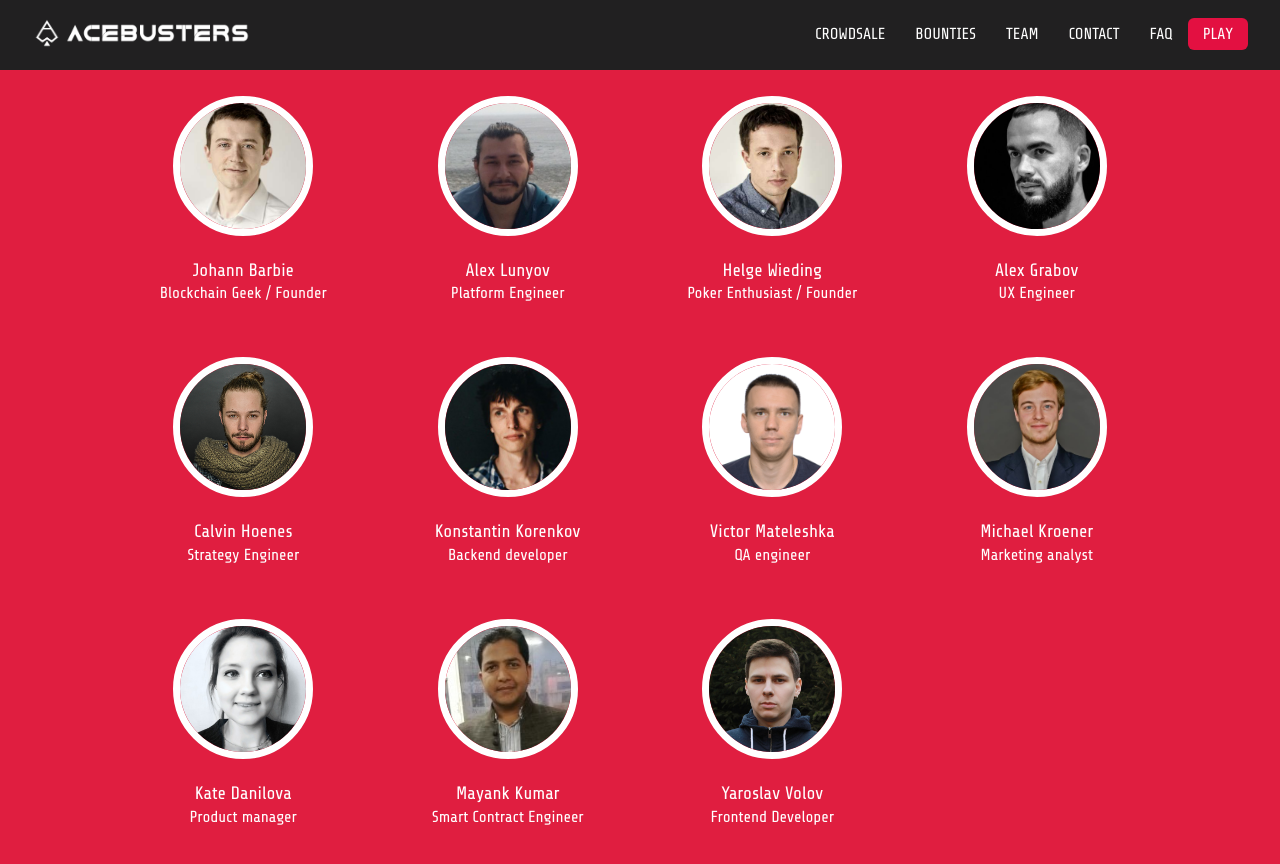
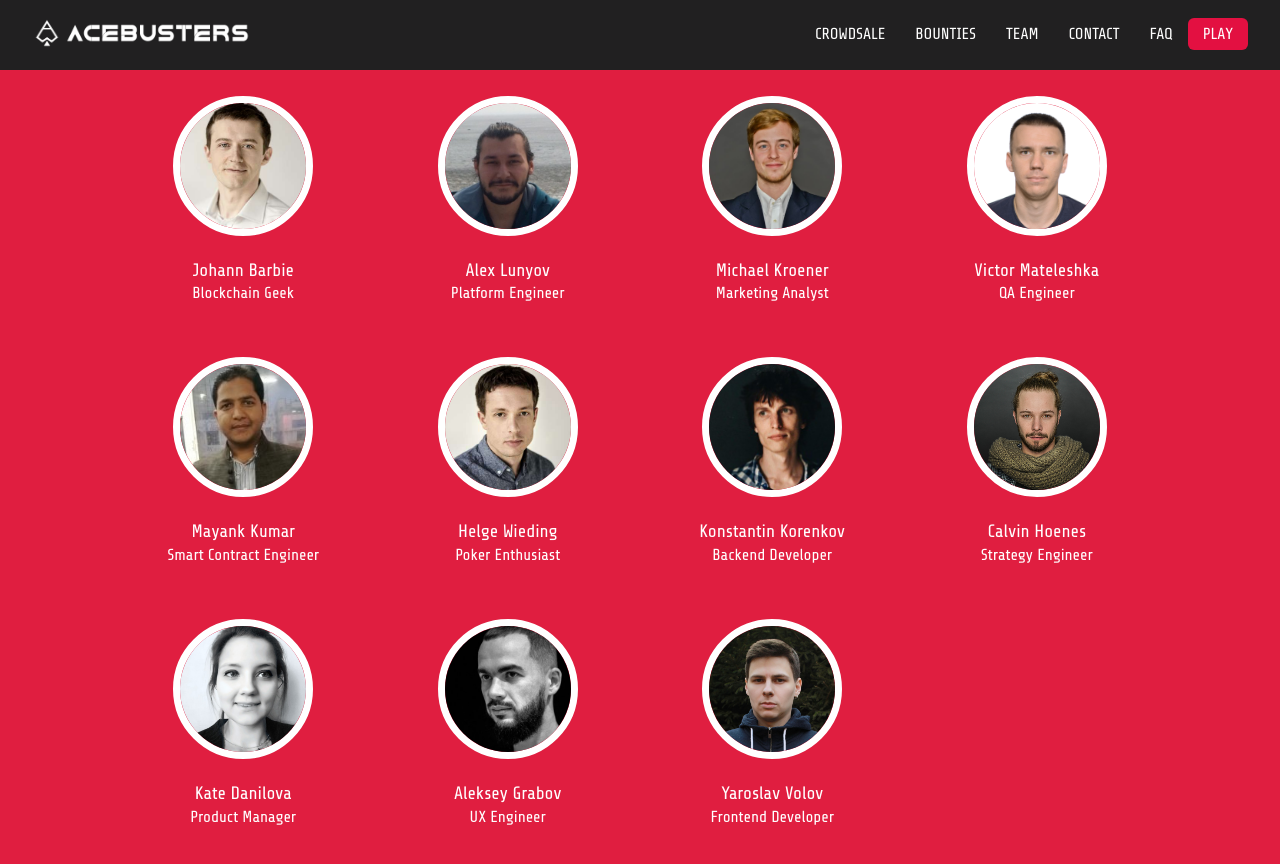
Before and after one commit to acebusters/acebusters-website, a Jekyll site: the page built from index.html, in a window 1280 px wide and 900 px high, scrolled down 4788 px. Shown: the top 864 px of the window. Built offline with Jekyll 4.4.1, drawn with Linux system fonts in a browser that asks for light colours.

Commit message:
order of team

```diff
--- a/_layouts/crowdsale.html
+++ b/_layouts/crowdsale.html
@@ -329,7 +329,7 @@ layout: default
                             </div>
                             <div class="status">
                                 <span>Mental Poker Protocol</span>
-                                <p>Develop of an efficient protocol to guarantee a fair shuffle and protect the secrecy of the cards.</p>
+                                <p>Development of an efficient protocol to guarantee a fair shuffle and protect the secrecy of the cards.</p>
                             </div>
                         </li>
                         <li class="li complete">
--- a/index.html
+++ b/index.html
@@ -17,11 +17,11 @@ newsletter_sign_up: Thank you! Please check your e-mail to confirm your subscrip
             </div>
             <div class="col-md-5">
                 <div class="intro-buttons">
-                    <a class="button-base" href="files/The Acebusters Economy.pdf" target="_blank">
+                    <a class="button-base" href="files/acebusters_whitepaper_v095.pdf" target="_blank">
                         Read Whitepaper
                     </a>
-                    <a class="button-base" href="http://beta.acebusters.com" target="_blank">
-                        Join Beta
+                    <a class="button-base" href="https://dapp.acebusters.com" target="_blank">
+                        Play Poker
                     </a>
                 </div>
             </div>
@@ -209,8 +209,7 @@ newsletter_sign_up: Thank you! Please check your e-mail to confirm your subscrip
   <div class="container-fluid">
     <div class="row" style="margin-48">
       <div class="col-sm-12">
-                <h2 class="section-heading">WE’VE GOT BLOCKCHAINERS AND POKER LOVERS ALIKE.
-                  <span>Meet the team.</span></h2>
+        <h2 class="section-heading">WE’VE GOT BLOCKCHAINERS AND POKER LOVERS ALIKE. <span>Meet the team.</span></h2>
       </div>
     </div>
       <div class="row" style="margin-top:32px;">
@@ -218,7 +217,7 @@ newsletter_sign_up: Thank you! Please check your e-mail to confirm your subscrip
             <div class="team-member">
                 <img src="img/team/2.png" class="img-responsive img-circle" alt="Johann Barbie">
                 <h4>Johann Barbie</h4>
-                    <p class="team-role">Blockchain Geek / Founder</p>
+                <p class="team-role">Blockchain Geek</p>
             </div>
         </div>
         <div class="col-sm-3">
@@ -230,46 +229,46 @@ newsletter_sign_up: Thank you! Please check your e-mail to confirm your subscrip
         </div>
         <div class="col-sm-3">
             <div class="team-member">
-                    <img src="img/team/1.png" class="img-responsive img-circle" alt="Helge Wieding">
-                    <h4 class="team-headline">Helge Wieding</h4>
-                    <p class="team-role">Poker Enthusiast / Founder</p>
+                <img src="img/team/mkroener.jpg" class="img-responsive img-circle" alt="Michael Kroener">
+                <h4>Michael Kroener</h4>
+                <p class="team-role">Marketing Analyst</p>
             </div>
         </div>
         <div class="col-sm-3">
             <div class="team-member">
-                    <img src="img/team/grabus.jpg" class="img-responsive img-circle" alt="Johann Barbie">
-                    <h4 class="team-headline">Alex Grabov</h4>
-                    <p class="team-role">UX Engineer</p>
+                <img src="img/team/victorm.jpg" class="img-responsive img-circle" alt="Victor Mateleshka">
+                <h4>Victor Mateleshka</h4>
+                <p class="team-role">QA Engineer</p>
             </div>
         </div>
       </div>
       <div class="row">
         <div class="col-sm-3">
             <div class="team-member">
-                  <img src="img/team/calvin.jpg" class="img-responsive img-circle" alt="Calvin Hoenes">
-                  <h4>Calvin Hoenes</h4>
-                  <p class="team-role">Strategy Engineer</p>
+                <img src="img/team/mayank.jpg" class="img-responsive img-circle" alt="Mayank Kumar">
+                <h4>Mayank Kumar</h4>
+                <p class="team-role">Smart Contract Engineer</p>
+            </div>
+        </div>
+        <div class="col-sm-3">
+            <div class="team-member">
+                <img src="img/team/1.png" class="img-responsive img-circle" alt="Helge Wieding">
+                <h4 class="team-headline">Helge Wieding</h4>
+                <p class="team-role">Poker Enthusiast</p>
             </div>
         </div>
         <div class="col-sm-3">
             <div class="team-member">
                 <img src="img/team/kosta.jpg" class="img-responsive img-circle" alt="Konstantin Korenkov">
                 <h4>Konstantin Korenkov</h4>
-                  <p class="team-role">Backend developer</p>
+                <p class="team-role">Backend Developer</p>
             </div>
         </div>
         <div class="col-sm-3">
             <div class="team-member">
-                  <img src="img/team/victorm.jpg" class="img-responsive img-circle" alt="Victor Mateleshka">
-                  <h4>Victor Mateleshka</h4>
-                  <p class="team-role">QA engineer</p>
-              </div>
-          </div>
-          <div class="col-sm-3">
-              <div class="team-member">
-                  <img src="img/team/mkroener.jpg" class="img-responsive img-circle" alt="Michael Kroener">
-                  <h4>Michael Kroener</h4>
-                  <p class="team-role">Marketing analyst</p>
+                <img src="img/team/calvin.jpg" class="img-responsive img-circle" alt="Calvin Hoenes">
+                <h4>Calvin Hoenes</h4>
+                <p class="team-role">Strategy Engineer</p>
             </div>
         </div>
       </div>
@@ -278,14 +277,14 @@ newsletter_sign_up: Thank you! Please check your e-mail to confirm your subscrip
           <div class="team-member">
             <img src="img/team/kdanilova.jpg" class="img-responsive img-circle" alt="Kate Danilova">
             <h4>Kate Danilova</h4>
-              <p class="team-role">Product manager</p>
+            <p class="team-role">Product Manager</p>
           </div>
         </div>
         <div class="col-sm-3">
             <div class="team-member">
-                  <img src="img/team/mayank.jpg" class="img-responsive img-circle" alt="Mayank Kumar">
-                  <h4>Mayank Kumar</h4>
-                  <p class="team-role">Smart Contract Engineer</p>
+                <img src="img/team/grabus.jpg" class="img-responsive img-circle" alt="Johann Barbie">
+                <h4 class="team-headline">Aleksey Grabov</h4>
+                <p class="team-role">UX Engineer</p>
             </div>
         </div>
         <div class="col-sm-3">
```
Also changed, not shown: 1 other file. Lines whose indentation alone changed are shown as unchanged.
